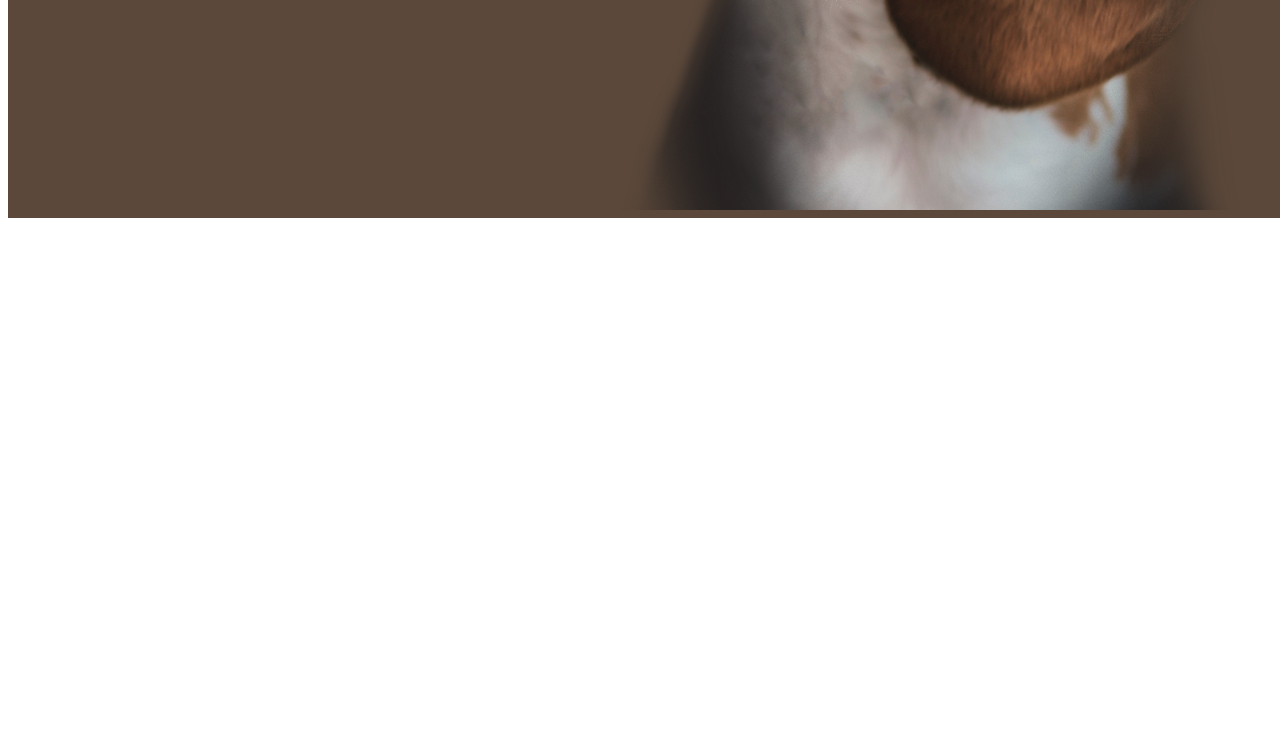
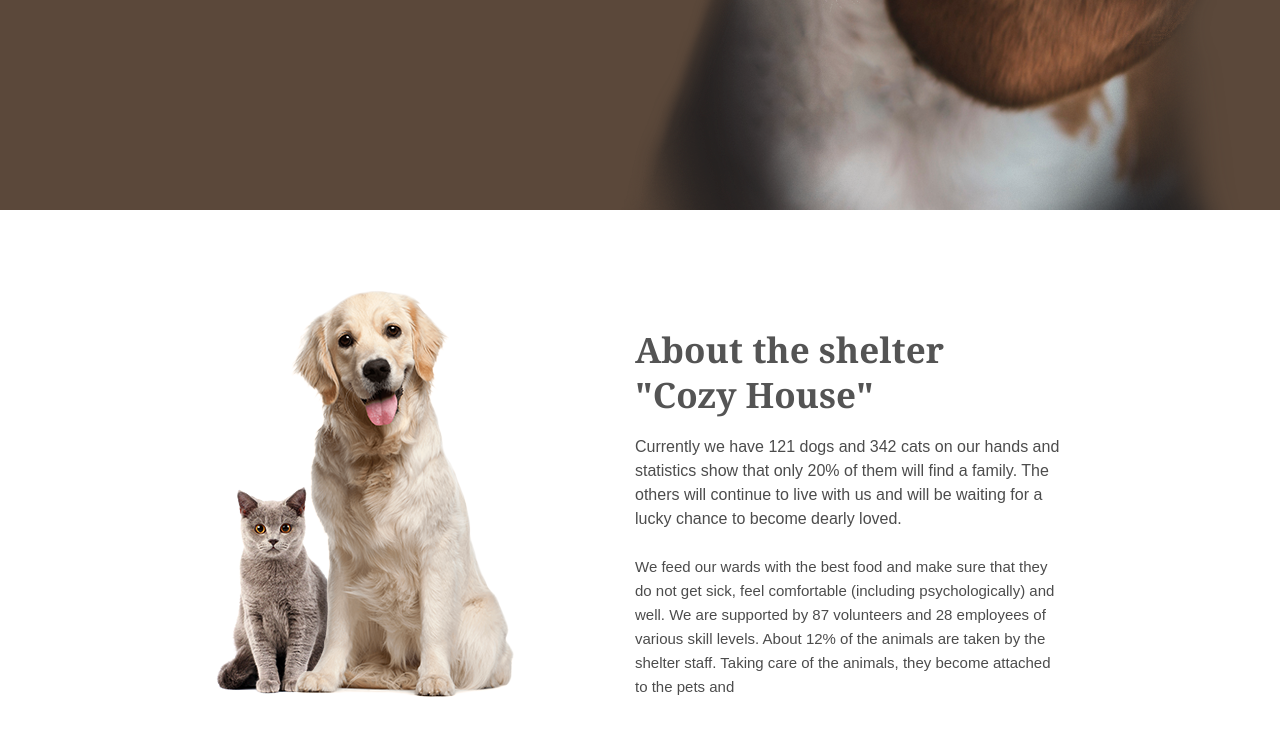
Before and after one commit to User44314/Shelter, a plain HTML site: page shelter/index.html in a window 1280 px wide. Shown: the part 698-1434 px from the top of the page. Before the commit the page ends 1088 px from the top, so only its background shows below. Drawn offline with Linux system fonts and the light colour scheme.

Commit message:
feat: add new inforamtion <about the shelter> + photo (Sat, Mar, 25, 2023 20:49:11 PM)

```diff
--- a/shelter/index.html
+++ b/shelter/index.html
@@ -5,11 +5,12 @@
     <meta charset="UTF-8">
     <meta http-equiv="X-UA-Compatible" content="IE=edge">
     <meta name="viewport" content="width=device-width, initial-scale=1.0">
+    <link rel="icon" type="image/x-icon" href="./picter/Dogs_Trust-logo.png">
     <link rel="stylesheet" href="./style.css">
     <title>Shelter</title>
 </head>
 
-<body style="width: 1280; height: 908px;" >
+<body class="center" style="width: 1280px; height: 908px;">
     <header>
         <div class="logo">
             <div class="title">
@@ -39,9 +40,11 @@
     </header>
     <div class="start_screen">
         <div class="Start_screen_content">
-            <img class ="dog1" src="./picter/dog1.png" alt="Dog1">
+            <img class="dog1" src="./picter/dog1.png" alt="Dog1">
             <div class="content">
-                <div class="heading"><h2>Not only people need a house</h2></div>
+                <div class="heading">
+                    <h2>Not only people need a house</h2>
+                </div>
                 <div class="sabheading">
                     <p>We offer to give a chance to a little and nice puppy with an extremely wide and open heart. He or
                         she will love you more than anybody else in the world, you will see!</p>
@@ -52,7 +55,25 @@
             </div>
         </div>
     </div>
-    <div id="about"></div>
+    <div class="about">
+        <div class="about_content">
+            <img class="pets1" src="./picter/pets1.png" alt="pets1">
+            <div class="content_pets">
+                <h1 class="content_head">About the shelter "Cozy House"</h1>
+                <p class="subheading1">
+                    Currently we have 121 dogs and 342 cats on our hands and statistics show that only 20% of them will
+                    find a family. The others will continue to live with us and will be waiting for a lucky chance to
+                    become dearly loved.
+                </p>
+                <p class="sabheading2">
+                    We feed our wards with the best food and make sure that they do not get sick, feel comfortable
+                    (including psychologically) and well. We are supported by 87 volunteers and 28 employees of various
+                    skill levels. About 12% of the animals are taken by the shelter staff. Taking care of the animals,
+                    they become attached to the pets and
+                </p>
+            </div>
+        </div>
+    </div>
     <div id="pets"></div>
     <div id="help"></div>
     <div id="donation"></div>
--- a/shelter/style.css
+++ b/shelter/style.css
@@ -1,3 +1,8 @@
+.center {
+    position: relative;
+    margin: auto;
+}
+
 header {
     position: absolute;
     width: 1200px;
@@ -7,14 +12,17 @@ header {
 }
 
 .logo {
+
     position: absolute;
     width: 184px;
     height: 60px;
     left: 0px;
     top: 0px;
+
 }
 
 .title {
+
     position: absolute;
     width: 184px;
     height: 35px;
@@ -208,6 +216,7 @@ header {
 
 .start_screen {
     background-color: #5B483A;
+    background-size: 100%;
     width: 1280px;
     height: 908px;
 }
@@ -284,7 +293,8 @@ header {
     background: #F1CDB3;
     border-radius: 100px;
 }
-.button_text{
+
+.button_text {
     position: absolute;
     width: 117px;
     height: 22px;
@@ -309,3 +319,76 @@ header {
     left: 502px;
     top: 0px;
 }
+
+/* -------------------about------------------------- */
+
+.about {
+    position: absolute;
+    width: 1280px;
+    height: 588px;
+    top: 908px;
+
+}
+
+.about_content {
+    position: absolute;
+    margin: auto;
+    width: 1200px;
+    height: 408px;
+    top: 80px;
+    left: 40px;
+
+}
+
+.pets1 {
+    position: absolute;
+    width: 300px;
+    height: 408px;
+    left: 175px;
+}
+
+.content_pets {
+    position: absolute;
+    width: 430px;
+    height: 380px;
+    top: 14px;
+    left: 595px;
+}
+
+.content_head {
+    position: absolute;
+    width: 370px;
+    height: 90px;
+    font-family: 'Georgia';
+    font-size: 35px;
+    line-height: 45px;
+    align-items: start;
+    vertical-align: middle;
+    letter-spacing: 1epx;
+    color: #545454;
+}
+
+.subheading1 {
+    position: relative;
+    width: 430px;
+    height: 96px;
+    top: 115px;
+    font-weight: 400;
+    size: 15px;
+    line-height: 24px;
+    font-family: 'Arial';
+    vertical-align: top;
+    color: #4C4C4C;
+}
+
+.sabheading2 {
+    position: absolute;
+    width: 430px;
+    height: 144px;
+    top: 236px;
+    font-family: 'Arial';
+    font-size: 15px;
+    line-height: 24px;
+    vertical-align: middle;
+    color: #4C4C4C;
+}
```
Also changed, not shown: shelter/picter/Dogs_Trust-logo.png (added), shelter/picter/pets1.png (added).
